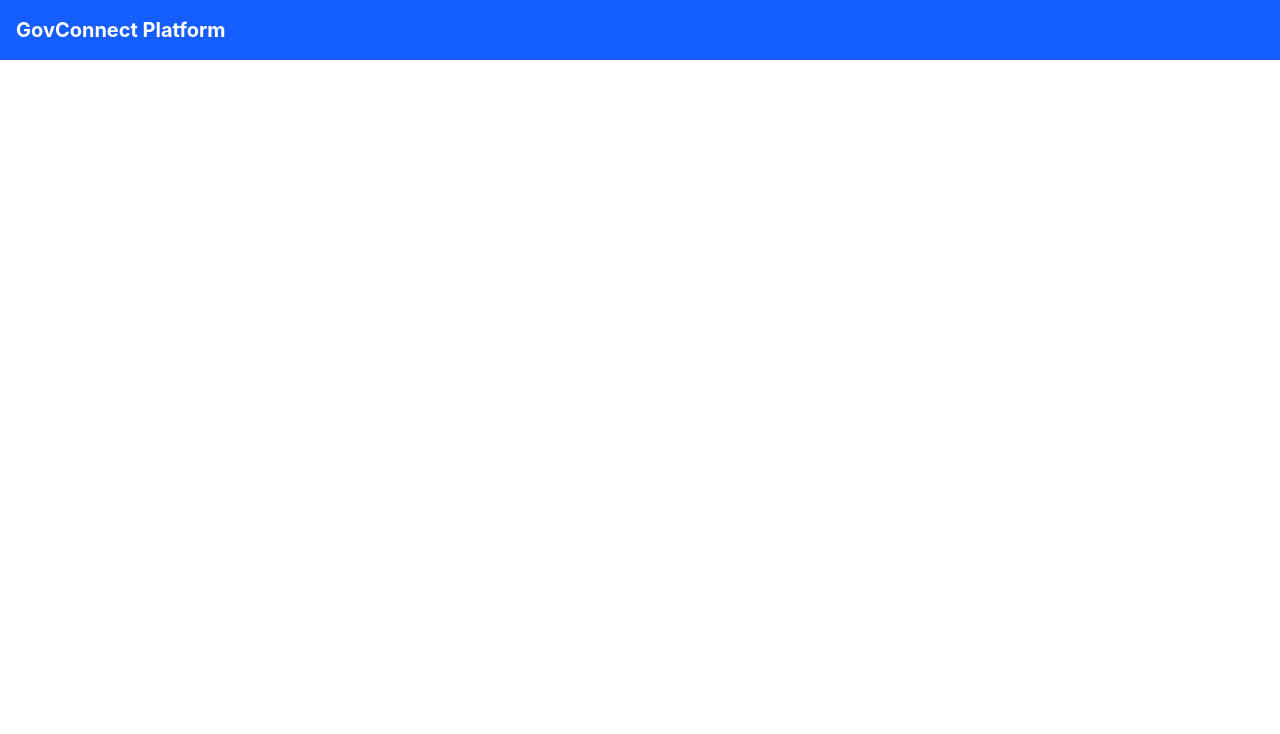
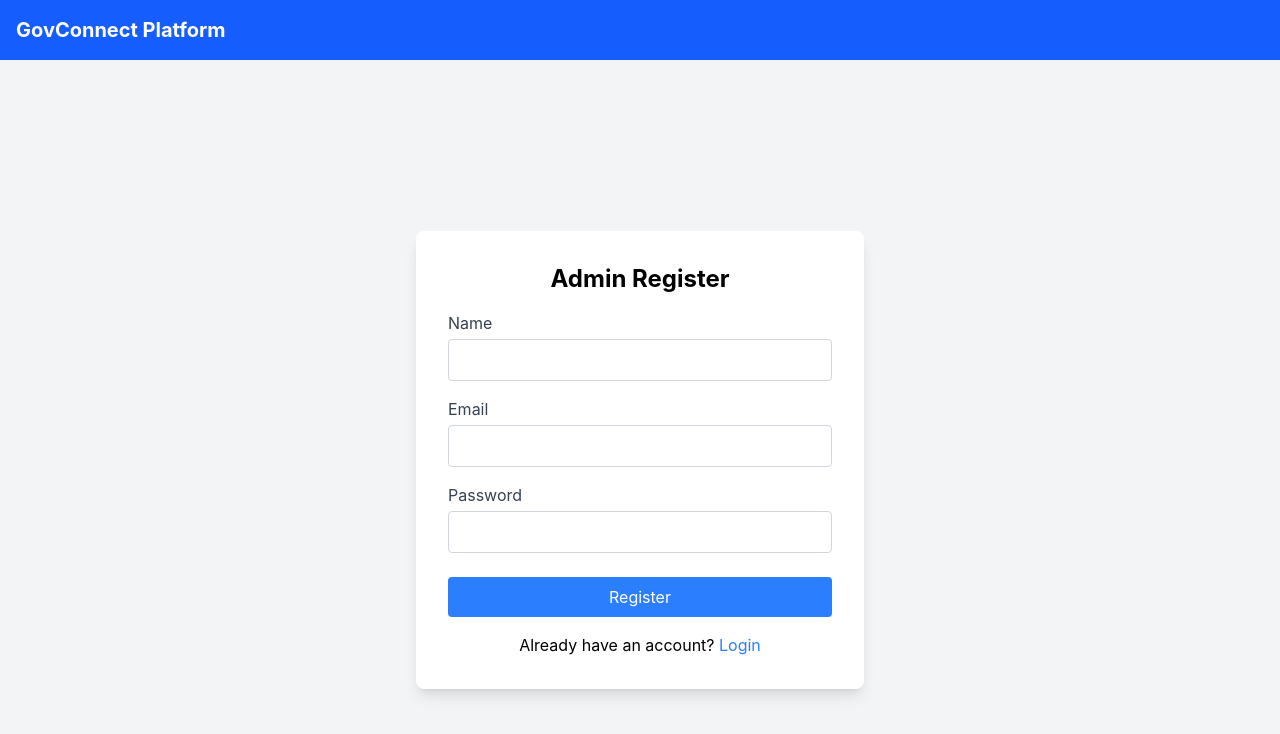
Before and after one commit to DinukaKeshan/GovAssist, a React app in the folder frontend/: page /admin/register in a window 1280 px wide. Before the commit this address had no page. Shown: the top 734 px of the page. Built offline with nearby package versions, Linux system fonts and the light colour scheme; the HTML template or start-up script is replaced by a standard one.

Commit message:
Add admin authentication pages and dashboard functionality

```diff
--- a/frontend/src/App.jsx
+++ b/frontend/src/App.jsx
@@ -1,9 +1,9 @@
 import React from 'react';
 import { Route, Routes } from 'react-router-dom';
-import CitizenLoginPage from './pages/citizen/CitizenLoginPage';
-import CitizenRegisterPage from './pages/citizen/CitizenRegisterPage';
-import CitizenDashboard from './pages/citizen/CitizenDashboard';
-import HomePage from './pages/citizen/HomePage';
+import AdminLoginPage from './pages/admin/AdminLoginPage';
+import AdminRegisterPage from './pages/admin/AdminRegisterPage';
+import AdminDashboard from './pages/admin/AdminDashboard'; // Import Admin Dashboard component
+import HomePage from './pages/citizen/HomePage';  // Import HomePage
 import Navbar from './components/Navbar';
 
 function App() {
@@ -12,10 +12,10 @@ function App() {
       <Navbar />
 
       <Routes>
-        <Route path="/" element={<HomePage />} />
-        <Route path="/citizen/login" element={<CitizenLoginPage />} />
-        <Route path="/citizen/register" element={<CitizenRegisterPage />} />
-        <Route path="/citizen/dashboard" element={<CitizenDashboard />} />
+        <Route path="/" element={<HomePage />} /> {/* Home page route */}
+        <Route path="/admin/login" element={<AdminLoginPage />} />
+        <Route path="/admin/register" element={<AdminRegisterPage />} />
+        <Route path="/admin/dashboard" element={<AdminDashboard />} />
       </Routes>
     </div>
   );
--- /dev/null
+++ b/frontend/src/pages/admin/AdminDashboard.jsx
@@ -0,0 +1,72 @@
+import React, { useEffect, useState } from 'react';
+import { useNavigate } from 'react-router-dom';
+import axios from 'axios';
+
+const AdminDashboard = () => {
+  const [adminData, setAdminData] = useState(null); // For storing admin data
+  const [loading, setLoading] = useState(true);  // To show loading indicator
+  const [error, setError] = useState('');  // For displaying error
+  const navigate = useNavigate();
+
+  // Verify if the admin is authenticated and fetch admin profile
+  useEffect(() => {
+    const fetchAdminProfile = async () => {
+      const token = localStorage.getItem('token');
+      if (!token) {
+        // Redirect to login page if no token is found
+        navigate('/admin/login');
+        return;
+      }
+
+      try {
+        const response = await axios.get('http://localhost:5000/api/admin/profile', {
+          headers: {
+            Authorization: `Bearer ${token}`,
+          },
+        });
+        setAdminData(response.data);
+      } catch (err) {
+        setError('Failed to fetch admin data');
+      } finally {
+        setLoading(false);
+      }
+    };
+
+    fetchAdminProfile();
+  }, [navigate]);
+
+  if (loading) {
+    return <div>Loading...</div>;
+  }
+
+  if (error) {
+    return <div className="text-red-500">{error}</div>;
+  }
+
+  return (
+    <div className="min-h-screen bg-gray-100 p-6">
+      <div className="max-w-4xl mx-auto bg-white p-6 rounded-lg shadow-lg">
+        <h2 className="text-2xl font-bold mb-4">Admin Dashboard</h2>
+        <p className="text-lg mb-4">Welcome, {adminData?.name}!</p>
+
+        <div className="mb-6">
+          <h3 className="text-xl font-semibold">Admin Details:</h3>
+          <p>Email: {adminData?.email}</p>
+        </div>
+
+        <div className="space-x-4">
+          {/* Add more buttons for admin actions */}
+          <button className="bg-blue-500 text-white px-4 py-2 rounded hover:bg-blue-600">
+            Manage Complaints
+          </button>
+          <button className="bg-green-500 text-white px-4 py-2 rounded hover:bg-green-600">
+            Manage Users
+          </button>
+          {/* Add more actions as needed */}
+        </div>
+      </div>
+    </div>
+  );
+};
+
+export default AdminDashboard;
--- /dev/null
+++ b/frontend/src/pages/admin/AdminLoginPage.jsx
@@ -0,0 +1,67 @@
+import React, { useState } from 'react';
+import axios from 'axios';
+import { useNavigate } from 'react-router-dom';
+
+const AdminLoginPage = () => {
+  const [email, setEmail] = useState('');
+  const [password, setPassword] = useState('');
+  const [error, setError] = useState('');
+  const navigate = useNavigate();
+
+  const handleLogin = async (e) => {
+    e.preventDefault();
+    try {
+      const response = await axios.post('http://localhost:5000/api/admin/login', {
+        email,
+        password,
+      });
+      localStorage.setItem('token', response.data.token); // Store JWT token
+      navigate('/admin/dashboard'); // Redirect to the admin dashboard
+    } catch (err) {
+      setError('Invalid credentials');
+    }
+  };
+
+  return (
+    <div className="min-h-screen flex items-center justify-center bg-gray-100">
+      <div className="w-full max-w-md bg-white p-8 rounded-lg shadow-lg">
+        <h2 className="text-2xl font-bold mb-4 text-center">Admin Login</h2>
+        {error && <p className="text-red-500 text-sm mb-4">{error}</p>}
+        <form onSubmit={handleLogin}>
+          <div className="mb-4">
+            <label className="block text-gray-700">Email</label>
+            <input
+              type="email"
+              className="w-full p-2 border border-gray-300 rounded mt-1"
+              value={email}
+              onChange={(e) => setEmail(e.target.value)}
+              required
+            />
+          </div>
+          <div className="mb-6">
+            <label className="block text-gray-700">Password</label>
+            <input
+              type="password"
+              className="w-full p-2 border border-gray-300 rounded mt-1"
+              value={password}
+              onChange={(e) => setPassword(e.target.value)}
+              required
+            />
+          </div>
+          <button
+            type="submit"
+            className="w-full bg-blue-500 text-white p-2 rounded hover:bg-blue-600"
+          >
+            Login
+          </button>
+        </form>
+        <p className="mt-4 text-center">
+          Don't have an account?{' '}
+          <a href="/admin/register" className="text-blue-500">Register</a>
+        </p>
+      </div>
+    </div>
+  );
+};
+
+export default AdminLoginPage;
--- /dev/null
+++ b/frontend/src/pages/admin/AdminRegisterPage.jsx
@@ -0,0 +1,78 @@
+import React, { useState } from 'react';
+import axios from 'axios';
+import { useNavigate } from 'react-router-dom';
+
+const AdminRegisterPage = () => {
+  const [name, setName] = useState('');
+  const [email, setEmail] = useState('');
+  const [password, setPassword] = useState('');
+  const [error, setError] = useState('');
+  const navigate = useNavigate();
+
+  const handleRegister = async (e) => {
+    e.preventDefault();
+    try {
+      await axios.post('http://localhost:5000/api/admin/register', {
+        name,
+        email,
+        password,
+      });
+      navigate('/admin/login'); // Redirect to login page after successful registration
+    } catch (err) {
+      setError('Registration failed');
+    }
+  };
+
+  return (
+    <div className="min-h-screen flex items-center justify-center bg-gray-100">
+      <div className="w-full max-w-md bg-white p-8 rounded-lg shadow-lg">
+        <h2 className="text-2xl font-bold mb-4 text-center">Admin Register</h2>
+        {error && <p className="text-red-500 text-sm mb-4">{error}</p>}
+        <form onSubmit={handleRegister}>
+          <div className="mb-4">
+            <label className="block text-gray-700">Name</label>
+            <input
+              type="text"
+              className="w-full p-2 border border-gray-300 rounded mt-1"
+              value={name}
+              onChange={(e) => setName(e.target.value)}
+              required
+            />
+          </div>
+          <div className="mb-4">
+            <label className="block text-gray-700">Email</label>
+            <input
+              type="email"
+              className="w-full p-2 border border-gray-300 rounded mt-1"
+              value={email}
+              onChange={(e) => setEmail(e.target.value)}
+              required
+            />
+          </div>
+          <div className="mb-6">
+            <label className="block text-gray-700">Password</label>
+            <input
+              type="password"
+              className="w-full p-2 border border-gray-300 rounded mt-1"
+              value={password}
+              onChange={(e) => setPassword(e.target.value)}
+              required
+            />
+          </div>
+          <button
+            type="submit"
+            className="w-full bg-blue-500 text-white p-2 rounded hover:bg-blue-600"
+          >
+            Register
+          </button>
+        </form>
+        <p className="mt-4 text-center">
+          Already have an account?{' '}
+          <a href="/admin/login" className="text-blue-500">Login</a>
+        </p>
+      </div>
+    </div>
+  );
+};
+
+export default AdminRegisterPage;
--- a/frontend/src/pages/admin/Dashboard.jsx
+++ /dev/null
@@ -1,19 +0,0 @@
-// src/pages/admin/Dashboard.jsx
-import React from 'react';
-import Sidebar from '../../components/Sidebar';
-import Navbar from '../../components/Navbar';
-
-const AdminDashboard = () => {
-  return (
-    <div className="flex">
-      <Sidebar />
-      <div className="flex-1 p-6">
-        <Navbar />
-        <h2 className="text-3xl font-semibold">Admin Dashboard</h2>
-        <p className="mt-4">Manage complaints, users, and reports.</p>
-      </div>
-    </div>
-  );
-};
-
-export default AdminDashboard;
```
